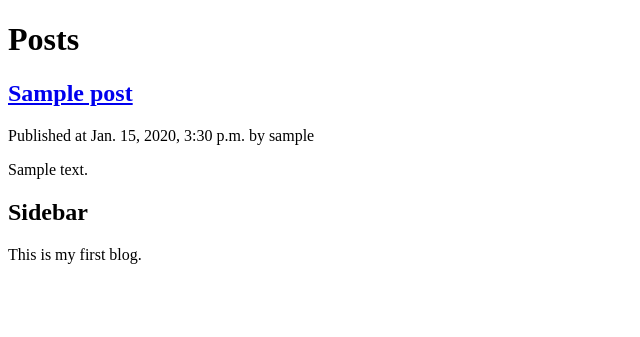
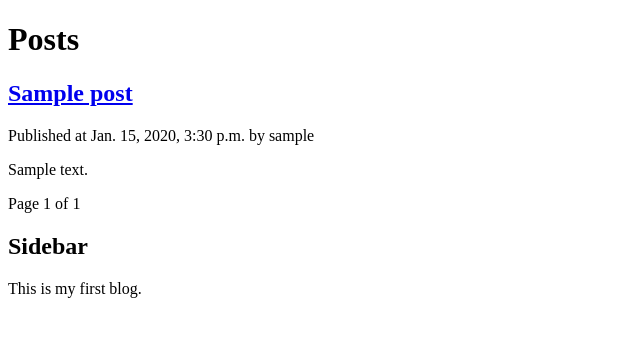
Before and after one commit to Aravindray/Learn_Django, a Django app: page /blog/ in a window 1280 px wide. Shown: the top 337 px of the page, without its empty margins (0-640 px from the left). Run offline with Django 5.2, Linux system fonts and the light colour scheme; tables that the repository leaves empty hold one stand-in row (values such as "Sample post").

Commit message:
added paginator

```diff
--- /dev/null
+++ b/hydrogen/mysite/blog/templates/blog/paginator.html
@@ -0,0 +1,13 @@
+<div>
+    <span>
+        {% if page.has_previous %}
+            <a href="?page={{ page.previous_page_number }}">Previous</a>
+        {% endif %}
+        <span>
+            Page {{ page.number }} of {{ page.paginator.num_pages }}
+        </span>
+        {% if page.has_next %}
+        <a href="?page={{ page.next_page_number }}">Next</a>
+        {% endif %}
+    </span>
+</div>
--- a/hydrogen/mysite/blog/templates/blog/post/list.html
+++ b/hydrogen/mysite/blog/templates/blog/post/list.html
@@ -9,4 +9,5 @@
         <p>Published at {{ post.publish }} by {{ post.author }} </p>
         <p>{{ post.body|truncatewords:30|linebreaks }}</p>
     {% endfor %}
+    {% include 'blog/paginator.html' with page=posts %}
 {% endblock %}
--- a/hydrogen/mysite/blog/views.py
+++ b/hydrogen/mysite/blog/views.py
@@ -1,8 +1,12 @@
 from django.shortcuts import render, get_object_or_404
 from .models import Post
+from django.core.paginator import Paginator
 
 def post_list(request):
-    posts = Post.published.all()
+    post_list = Post.published.all()
+    paginator = Paginator(post_list, 3)
+    page_number = request.GET.get('page', 1)
+    posts = paginator.page(page_number)
     return render(request, 'blog/post/list.html', {'posts':posts})
 
 def post_detail(request, year, month, day, post_slug):
```
